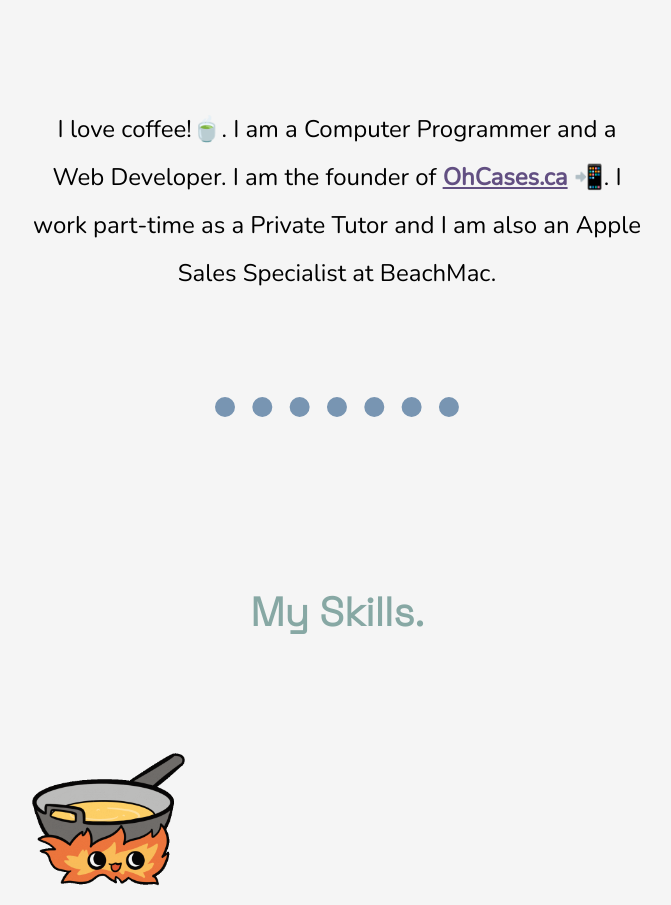
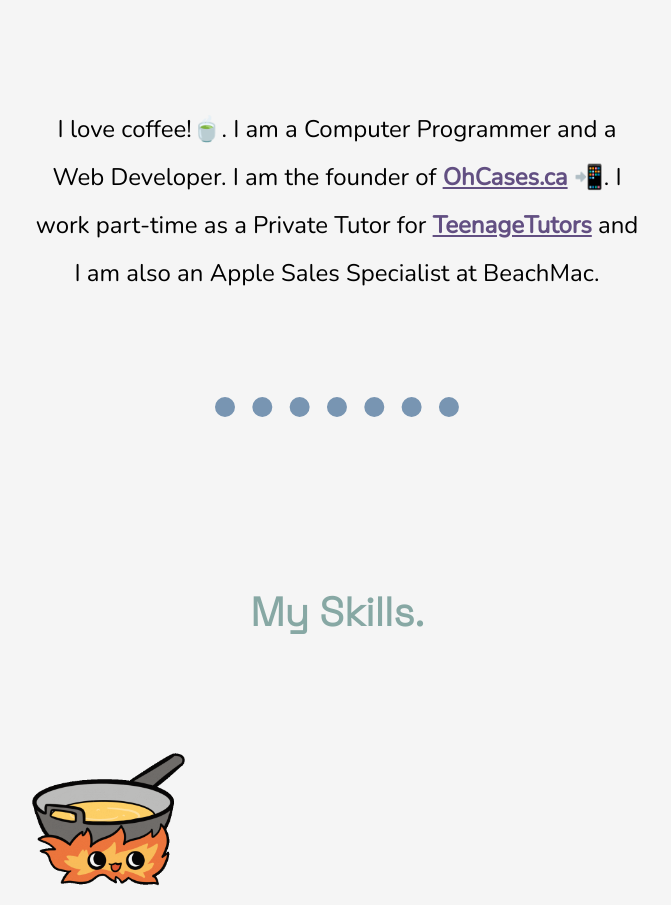
Before and after one commit to JawadBhuiyan/Me, a plain HTML site: page index.html in a window 1280 px wide. Shown: the part 1074-1979 px from the top of the page, without its empty margins (303-974 px from the left). Drawn offline with nearby package versions, Linux system fonts and the light colour scheme.

Commit message:
Update index.html

```diff
--- a/index.html
+++ b/index.html
@@ -25,7 +25,7 @@
     <div class="profile">
       <h2></h2>
       <img class="coder" src="images/hacker.png" alt="coder-img">
-      <p class="firstPara">I love coffee!🍵. I am a Computer Programmer and a Web Developer. I am the founder of <a href="https://ohcases.ca/" target="_blank"> OhCases.ca</a> 📲. I work part-time as a Private Tutor and I am also an Apple Sales Specialist at BeachMac.</p>
+      <p class="firstPara">I love coffee!🍵. I am a Computer Programmer and a Web Developer. I am the founder of <a href="https://ohcases.ca/" target="_blank"> OhCases.ca</a> 📲. I work part-time as a Private Tutor for <a href="https://teenagetutors.ca/" target="_blank"> TeenageTutors</a> and I am also an Apple Sales Specialist at BeachMac.</p>
     </div>
     <hr>
     <div class="skills">
```
